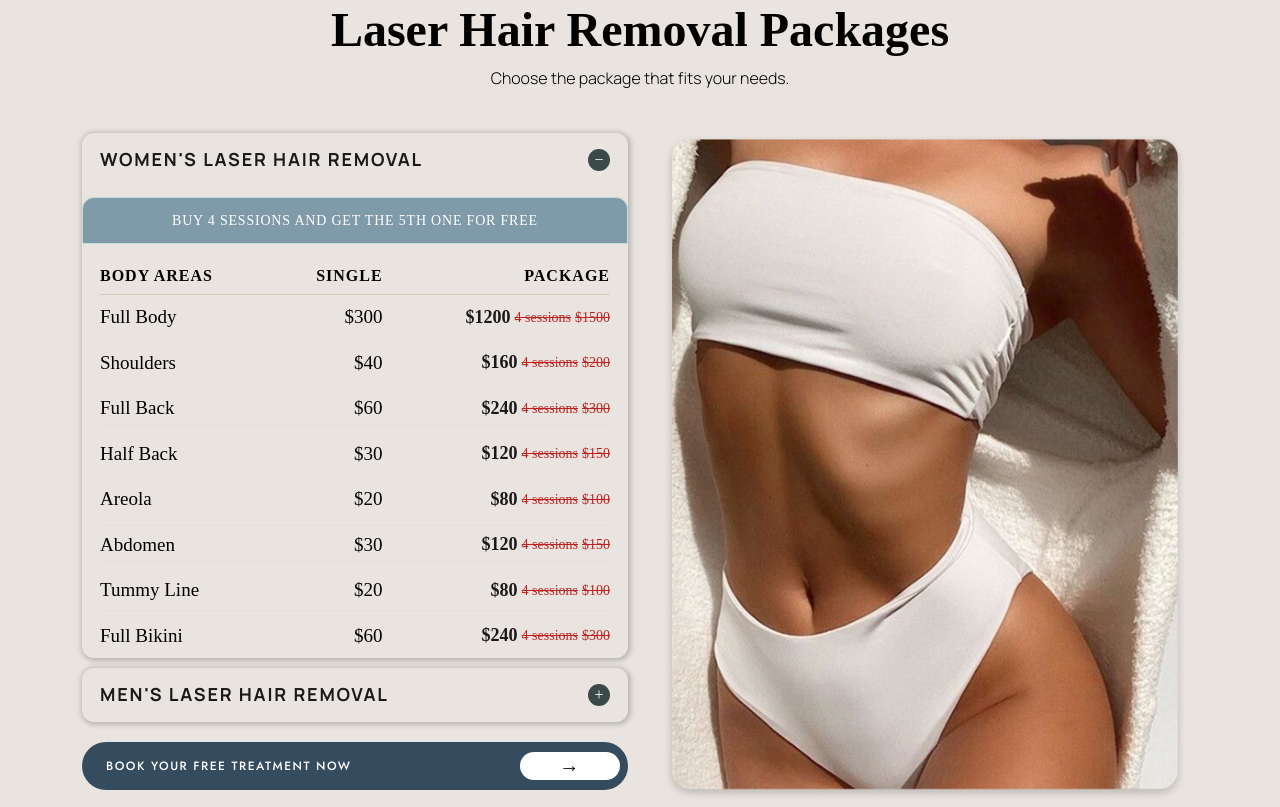
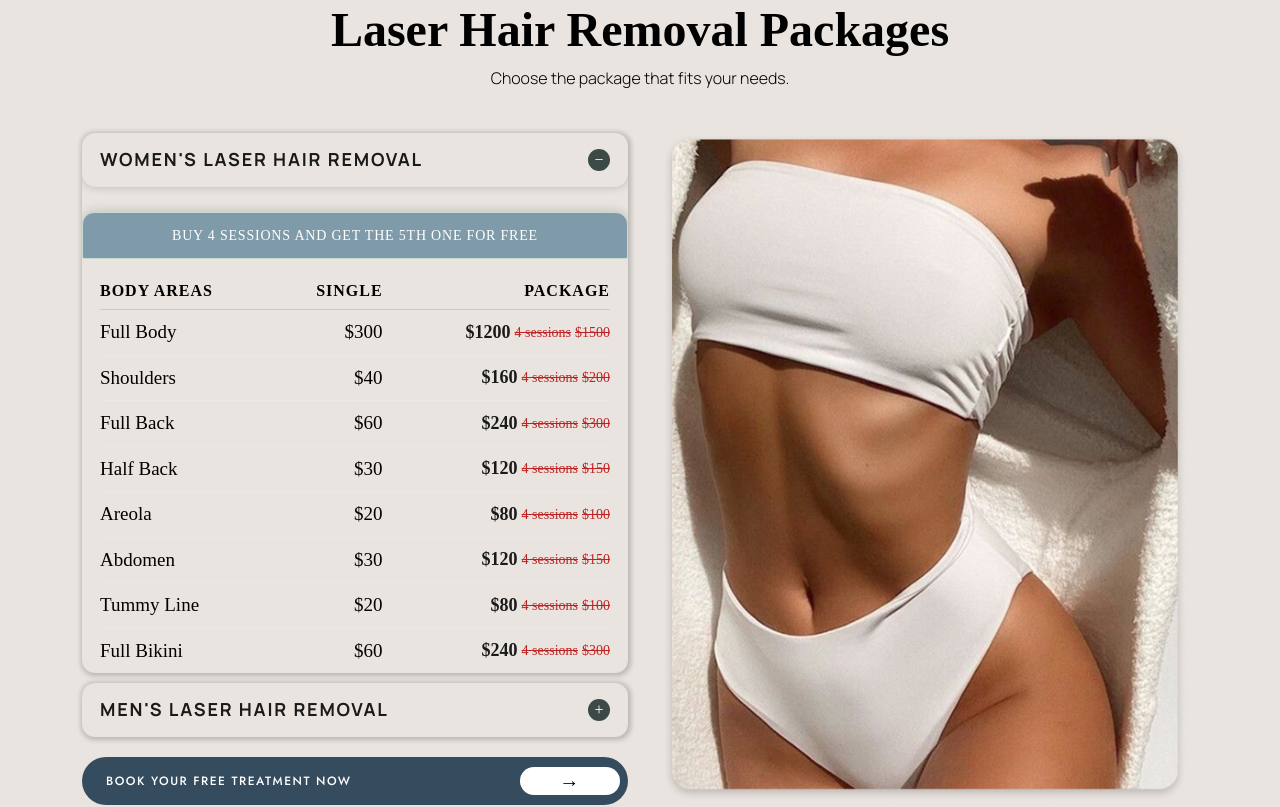
Before and after one commit to alihumdard/elevate-aesthetics, a Next.js app: page / in a window 1280 px wide. Shown: the part 980-1787 px from the top of the page. Built offline with nearby package versions, Linux system fonts and the light colour scheme; a web font is replaced by a local one.

Commit message:
accordian or input form adjust

```diff
--- a/src/components/LaserHairRemovalPackages.jsx
+++ b/src/components/LaserHairRemovalPackages.jsx
@@ -144,7 +144,7 @@ export default function LaserHairRemovalPackages() {
           Choose single sessions or save with packages.
         </p>
 
-        <div className="row g-4 align-items-start">
+        <div className="row g-4">
           {/* LEFT */}
           <div className="col-lg-6 col-12">
             <div className="packages-left">
--- a/src/styles/GetTouch.css
+++ b/src/styles/GetTouch.css
@@ -42,7 +42,7 @@
 /* Two-column: form left, image+card right */
 .gt-contact-layout {
   display: grid;
-  grid-template-columns: 1fr 420px;
+  grid-template-columns: 1fr 450px;
   gap: 32px;
   align-items: start;
 }
--- a/src/styles/HairRemoval.css
+++ b/src/styles/HairRemoval.css
@@ -86,12 +86,15 @@
 
 /* ── Accordion ── */
 .accord-item {
-  background: #e9e4df;
+  background: none;
   border: none;
   margin-bottom: 10px;
   overflow: hidden;
   box-shadow: 1px 1px 5px 2px #00000033;
   border-radius: 12px;
+   display: flex;
+  flex-direction: column;
+  gap: 15px;
 }
 
 .accord-header {
@@ -102,6 +105,8 @@
   cursor: pointer;
   user-select: none;
   transition: background 0.15s;
+  box-shadow: 0px 0px  10px 0px #00000033;
+  border-radius: 14px;
 }
 
 .accord-header:hover {
@@ -148,8 +153,11 @@
 }
 
 .accord-body.open {
-  max-height: 500px;
-  margin-top: 10px;
+ max-height: 500px;
+    margin-top: 10px;
+    /* background: red; */
+    border-radius: 14px;
+    box-shadow: 0px 0px 12px 0px #00000033;
 }
 
 /* Promo badge */
@@ -547,3 +555,6 @@
   color: #fff !important;
   font-size: 18px !important;
 }
+.cta-btn:hover .big-cta {
+  width: 170px !important;
+}
--- a/src/styles/Navbar.module.css
+++ b/src/styles/Navbar.module.css
@@ -97,6 +97,10 @@
   position: sticky;
   width: 225px;
 }
+.bookBtn:hover :global(.cta-circle) {
+  border-radius: 40px;
+  width: 50px;
+}
 .cta-circle:hover .bookBtn {
   gap: 10px !important;
 }
--- a/src/styles/RealResult.css
+++ b/src/styles/RealResult.css
@@ -164,7 +164,10 @@
   border-image: linear-gradient(293deg, #FFFFFF 0%, #FFFFFF80 50%, #FFFFFF00 100%) 1;
 }
 
-
+.rr-btn-primary:hover .rr-btn-arrow{
+  width: 70px;
+  border-radius: 33px;
+}
 
 .rr-btn-outline {
   position: relative;
--- a/src/styles/process.css
+++ b/src/styles/process.css
@@ -53,6 +53,10 @@
   color: #000000;
   margin-bottom: 10px;
   font-size: 48px;
+}
+.process-cta-btn:hover .cta-circle{
+  width: 80px !important;
+  border-radius: 33px;
 }
 
 .process-section .section-subtitle {
```
Also changed, not shown: src/components/HairRemoval.jsx (indentation only).
